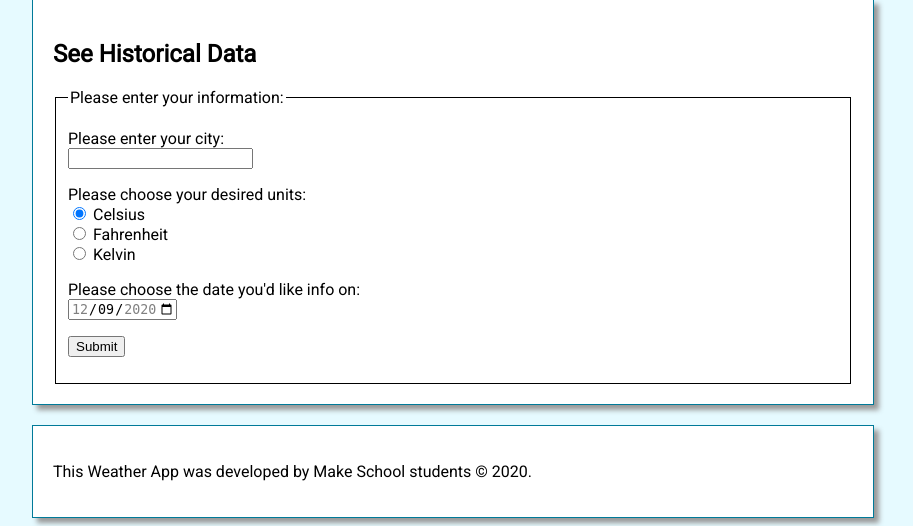
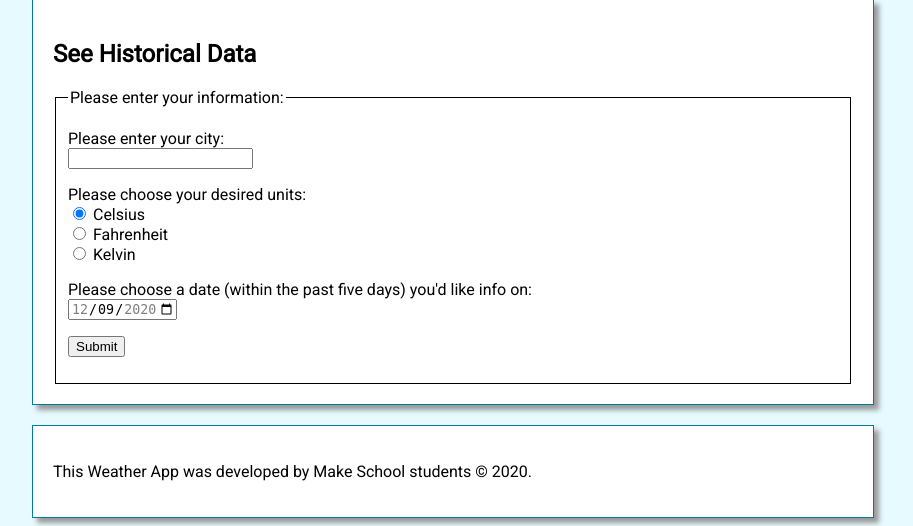
Before and after one commit to shah-a/web1.1-04-APIs, a Flask app: page / in a window 1280 px wide. Shown: the part 459-985 px from the top of the page, without its empty margins (208-1121 px from the left). Run offline with Flask 2, Linux system fonts and the light colour scheme.

Commit message:
[Update] Added range to date prompt

```diff
--- a/templates/home.html
+++ b/templates/home.html
@@ -69,7 +69,7 @@
 
       <p>
         <label>
-          Please choose the date you'd like info on: <br>
+          Please choose a date (within the past five days) you'd like info on: <br>
 
           <input type="date" name="date" min="{{ min_date.strftime('%Y-%m-%d') }}" max="{{ max_date.strftime('%Y-%m-%d') }}" value="{{ max_date.strftime('%Y-%m-%d') }}">
         </label>
```
